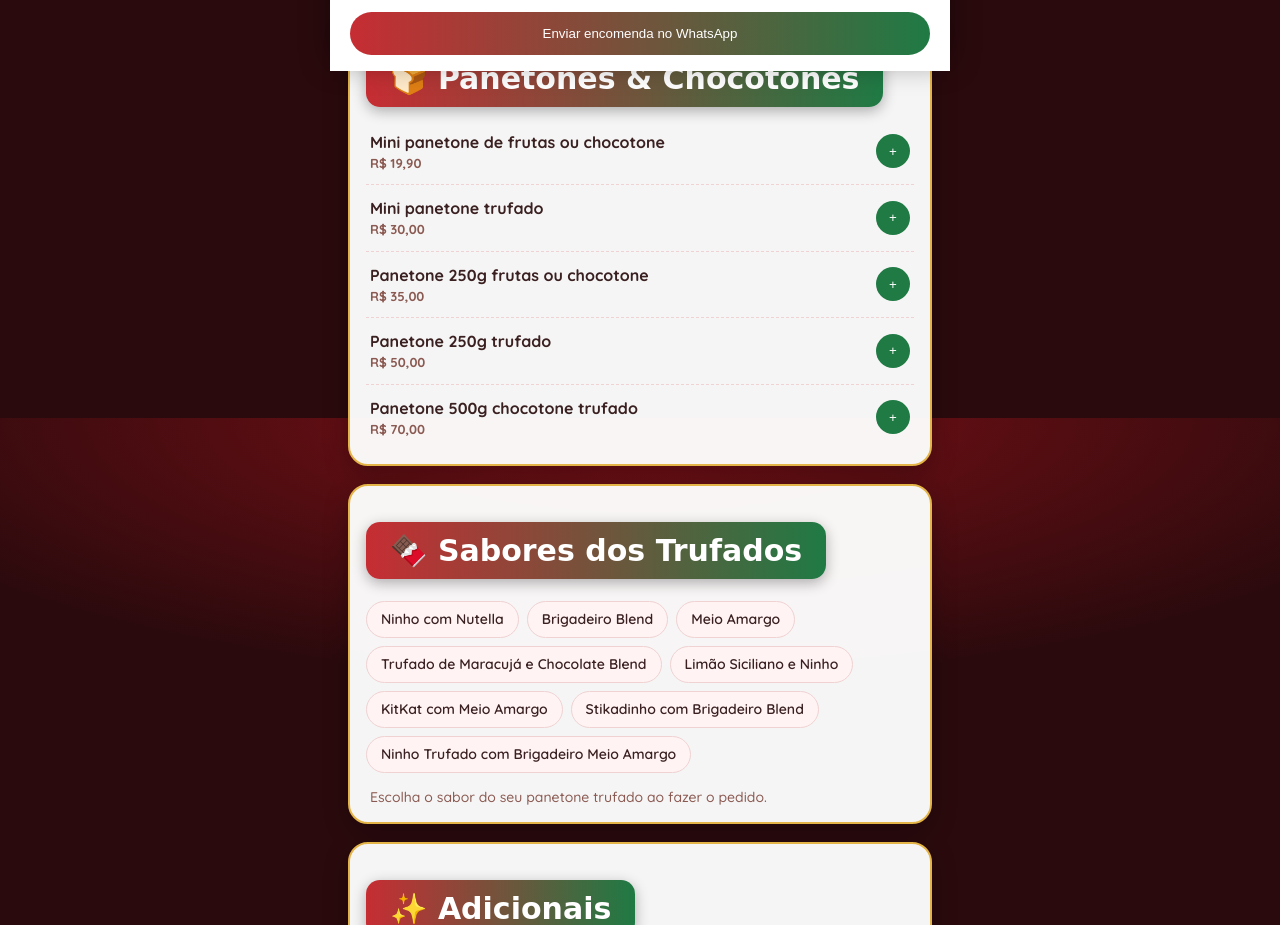
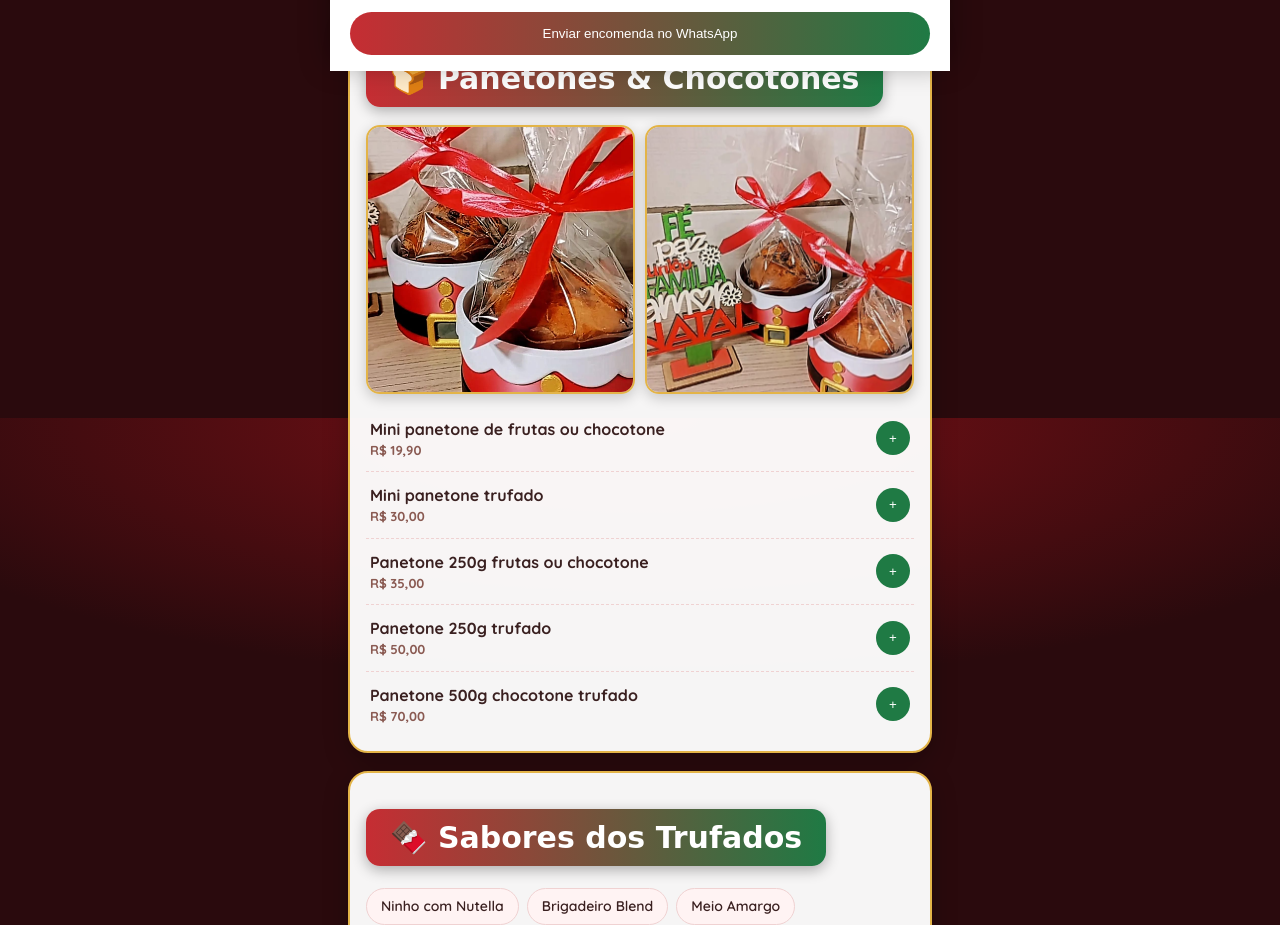
Before and after one commit to sitesprobr/lgr-docinhos, a plain HTML site: page natal.html in a window 1280 px wide. Shown: the part 1182-2107 px from the top of the page. Drawn offline with Linux system fonts and the light colour scheme; a web font is replaced by a local one.

Commit message:
Exibe fotos de destaque dos panetones

```diff
--- a/natal.html
+++ b/natal.html
@@ -103,7 +103,6 @@
     li span small { display: block; color: var(--muted); font-size: 13px }
     li span.nome-item { font-weight: 700 }
 
-    /* Cartão de caixa (estilo do exemplo) */
     .caixa-card { background: #fff; border-radius: 20px; overflow: hidden; margin-bottom: 16px; box-shadow: 0 8px 24px rgba(0,0,0,.28); border: 2px solid var(--gold) }
     .caixa-foto { width: 100%; aspect-ratio: 1 / 1; object-fit: cover; display: block; cursor: pointer; background: #fbe9ec }
     .caixa-foto.vazio { display: flex; align-items: center; justify-content: center; font-size: 60px; color: var(--pill); aspect-ratio: 16 / 9 }
@@ -116,6 +115,9 @@
     .caixa-obs { color: var(--muted); font-size: 12px; margin-top: 8px }
     .caixa-add { margin-top: 12px; width: 100%; border: 0; border-radius: 999px; background: var(--accent2); color: #fff; font: 700 15px inherit; padding: 11px; cursor: pointer }
     .caixa-add.ativo { background: var(--accent) }
+
+    .destaque-fotos { display: grid; grid-template-columns: 1fr 1fr; gap: 10px; margin: 6px 0 12px }
+    .destaque-fotos img { width: 100%; aspect-ratio: 1 / 1; object-fit: cover; border-radius: 14px; border: 2px solid var(--gold); cursor: pointer; box-shadow: 0 4px 14px rgba(0,0,0,.2) }
 
     .q { display: flex; align-items: center; gap: 8px; flex: none }
     .q button { width: 34px; height: 34px; border-radius: 50%; border: 0; background: var(--pill); color: var(--ink); font: 700 20px/1 inherit; cursor: pointer }
@@ -194,6 +196,7 @@
 
     <section>
       <h2>🍞 Panetones & Chocotones</h2>
+      <div class="destaque-fotos" id="panetonesFotos"></div>
       <ul id="panetones"></ul>
     </section>
 
@@ -286,7 +289,6 @@
       lb.classList.add("aberto");
     }
 
-    // Cartões de caixa (layout do exemplo)
     function renderCaixas(id, list) {
       var box = document.getElementById(id);
       if (!box || !list) return;
@@ -325,6 +327,16 @@
       });
     }
 
+    function renderFotos(id, list) {
+      var box = document.getElementById(id);
+      if (!box || !list) return;
+      list.forEach(function (src) {
+        var im = document.createElement("img"); im.src = src; im.alt = "Panetone"; im.loading = "lazy";
+        im.onclick = function () { abrirImagem(src); };
+        box.appendChild(im);
+      });
+    }
+
     function render(id, list) {
       var ul = document.getElementById(id);
       if (!ul || !list) return;
@@ -360,6 +372,7 @@
     }
 
     renderCaixas("caixas", dataNatal.caixas);
+    renderFotos("panetonesFotos", dataNatal.panetonesFotos);
     render("panetones", dataNatal.panetones);
     render("portapanetone", dataNatal.portapanetone);
     renderChips("saboresTrufados", dataNatal.saboresTrufados);
```
